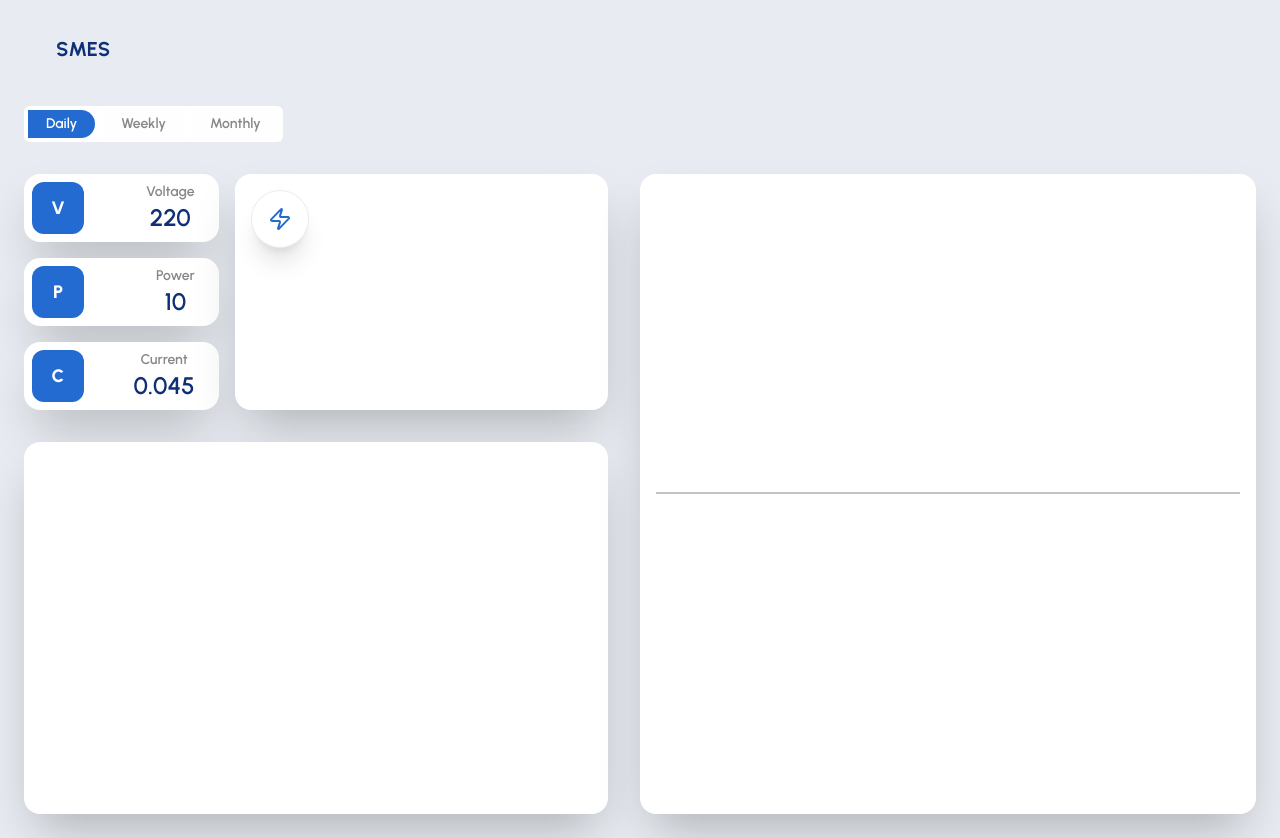
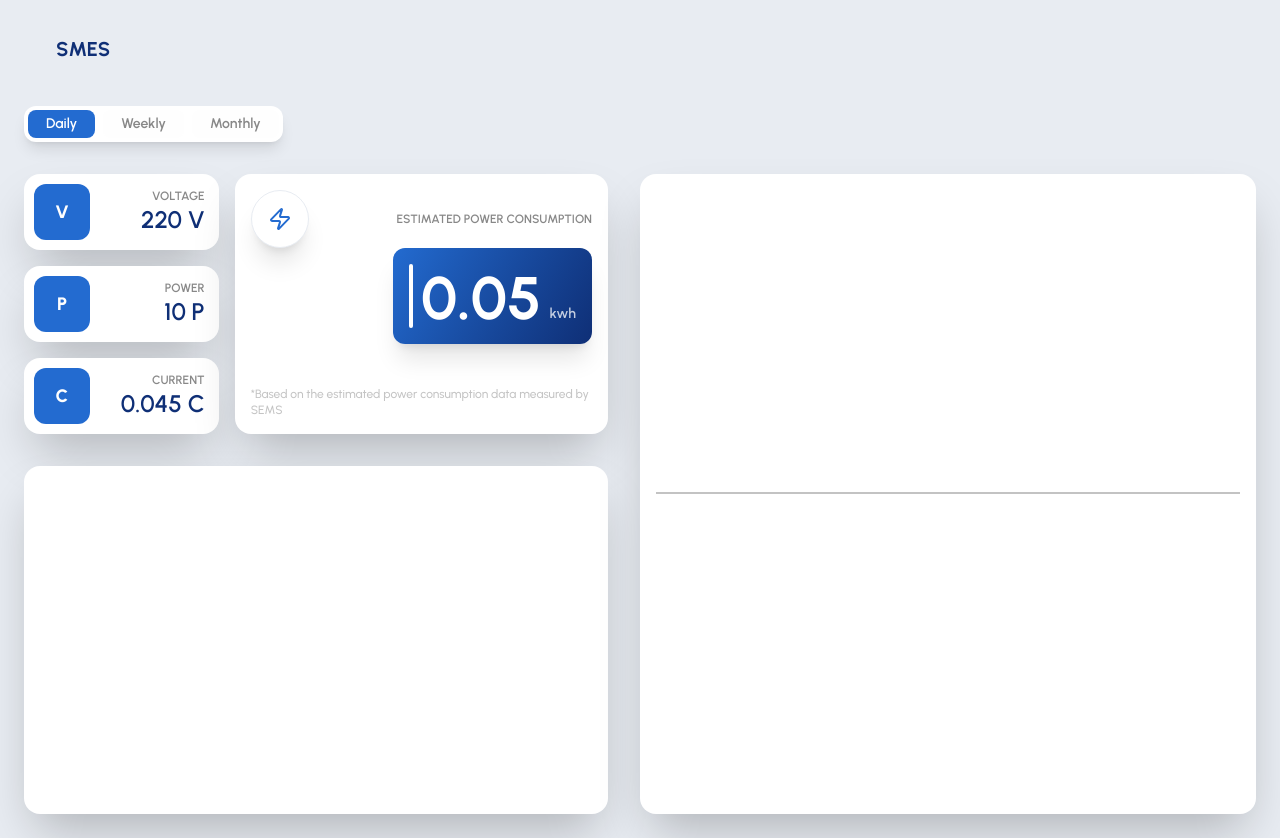
Before and after one commit to GetALifehahaha/sems, a React (Vite) app in the folder frontend/: page / in a window 1280 px wide. Built offline with nearby package versions, Linux system fonts and the light colour scheme.

Commit message:
finish the 4 main data to gather

```diff
--- a/frontend/src/features/dashboard/components/MeterDataBlock.jsx
+++ b/frontend/src/features/dashboard/components/MeterDataBlock.jsx
@@ -1,17 +1,18 @@
 import React from 'react'
+import { allCaps } from '../../../shared/utils/allCaps'
 
 const MeterDataBlock = ({label, labelText, data}) => {
 	return (
-		<div className='flex flex-1 bg-white rounded-2xl p-2 shadow-2xl'>
+		<div className='flex flex-1 bg-white rounded-2xl p-2.5 shadow-2xl'>
 				<h5 className='flex aspect-square h-full justify-center items-center text-lg font-extrabold bg-primary rounded-xl text-block'>
 					{label}
 				</h5>
-				<div className='flex flex-col ml-auto mr-4'>
-					<h5 className='flex-1 text-right self-center text-sm font-semibold text-text/50'>
-						{labelText}
+				<div className='flex flex-col ml-auto p-1'>
+					<h5 className='flex-1 ml-auto self-center text-xs font-semibold text-text/50'>
+						{allCaps(labelText)}
 					</h5>
 					<h5 className='flex-1 text-right self-center text-2xl font-semibold text-secondary'>
-						{data}
+						{data} {label}
 					</h5>
 				</div>
 			</div>
--- a/frontend/src/features/dashboard/page/Dashboard.jsx
+++ b/frontend/src/features/dashboard/page/Dashboard.jsx
@@ -11,9 +11,9 @@ import {
 import { cn } from '../../../shared/utils/cn'
 import { capitalize } from '../../../shared/utils/capitalize.js'
 import Style from '../styles/Style'
-// import SampleData from '../data/SampleData.js'
+import { SampleData } from '../data/SampleData.js'
 import { MeterDataBlock } from '../'
-import { Zap } from 'lucide-react'
+import { Smartphone, Zap } from 'lucide-react'
 
 const Dashboard = () => {
 
@@ -30,10 +30,10 @@ const Dashboard = () => {
 			<Header />
 
 			{/* Frequency Toggle */}
-			<div className='flex gap-2 bg-white p-1 rounded-md w-fit'>
-					<Button text="Daily" className={`font-semibold text-text/50 text-sm rounded-sm py-1 ${frequency === "daily" && 'bg-primary text-white rounded-r-full'}`} onClick={() => handleFrequency('daily')}/>
-					<Button text="Weekly" className={`font-semibold text-text/50 text-sm rounded-sm py-1 ${frequency === "weekly" && 'bg-primary text-white rounded-full'}`} onClick={() => handleFrequency('weekly')}/>
-					<Button text="Monthly" className={`font-semibold text-text/50 text-sm rounded-sm py-1 ${frequency === "monthly" && 'bg-primary text-white rounded-l-full'}`} onClick={() => handleFrequency('monthly')}/>
+			<div className='flex gap-2 bg-white p-1 rounded-xl w-fit shadow-lg'>
+					<Button text="Daily" className={`font-semibold text-text/50 rounded-lg text-sm py-1 ${frequency === "daily" && 'bg-primary text-white'}`} onClick={() => handleFrequency('daily')}/>
+					<Button text="Weekly" className={`font-semibold text-text/50 rounded-lg text-sm py-1 ${frequency === "weekly" && 'bg-primary text-white'}`} onClick={() => handleFrequency('weekly')}/>
+					<Button text="Monthly" className={`font-semibold text-text/50 rounded-lg text-sm py-1 ${frequency === "monthly" && 'bg-primary text-white'}`} onClick={() => handleFrequency('monthly')}/>
 			</div>
 
 			{/* Main Layout */}
@@ -42,28 +42,41 @@ const Dashboard = () => {
 					<div className="basis-1/3 flex flex-row gap-4">
 						{/* Three Musketeers */}
 						<div className='basis-1/3 flex flex-col gap-4'>
-							<MeterDataBlock label="V" labelText="Voltage" data={220} />
-							<MeterDataBlock label="P" labelText="Power" data={10} />
-							<MeterDataBlock label="C" labelText="Current" data={0.045} />
+							<MeterDataBlock label="V" labelText="Voltage" data={SampleData.voltage} />
+							<MeterDataBlock label="P" labelText="Power" data={SampleData.power} />
+							<MeterDataBlock label="C" labelText="Current" data={SampleData.current} />
 						</div>
 
 						{/* The Count */}
-						<div className='flex flex-1 bg-white rounded-2xl shadow-2xl p-4'>
+						<div className='flex flex-col flex-1 bg-white rounded-2xl shadow-2xl p-4 items-start'>
 							{/* Upper Portion */}
-							<div className="">
+							<div className="flex w-full justify-between items-center">
 								{/* Icon */}
 								<div className='rounded-full aspect-square p-4 border border-background bg-white shadow-xl flex justify-center items-center'>
 									<Zap className="text-primary" />
 								</div>
 
-
+								<BlockSubtitle className='font-semibold text-text/50 text-xs'>
+									ESTIMATED POWER CONSUMPTION
+								</BlockSubtitle>
 							</div>
 
 							{/* Middle: The Numbers */}
-							<div className=""></div>
+							<div className="p-4 rounded-xl bg-linear-120 from-primary to-secondary shadow-xl h-24 min-w-1/2 ml-auto flex flex-row gap-2 items-end justify-end">
+								<div className='w-1 h-full rounded-4xl bg-white mr-auto'>
+								</div>
+								<h1 className='text-6xl text-white font-bold'>
+									{SampleData.kWh}
+								</h1>
+								<h5 className='text-sm text-white/75 font-semibold mb-1'>
+									kwh
+								</h5>
+							</div>
 
 							{/* Bottom Portion */}
-							<div className=""></div>
+							<div className="ml-auto mt-auto">
+								<h5 className='text-xs font-medium text-text/25'>*Based on the estimated power consumption data measured by SEMS</h5>
+							</div>
 						</div>
 					</div>
 					<div className="flex-1 bg-white rounded-2xl shadow-2xl">
--- /dev/null
+++ b/frontend/src/shared/utils/allCaps.js
@@ -0,0 +1,3 @@
+export function allCaps(string) {
+    return string.toUpperCase()
+}
```
